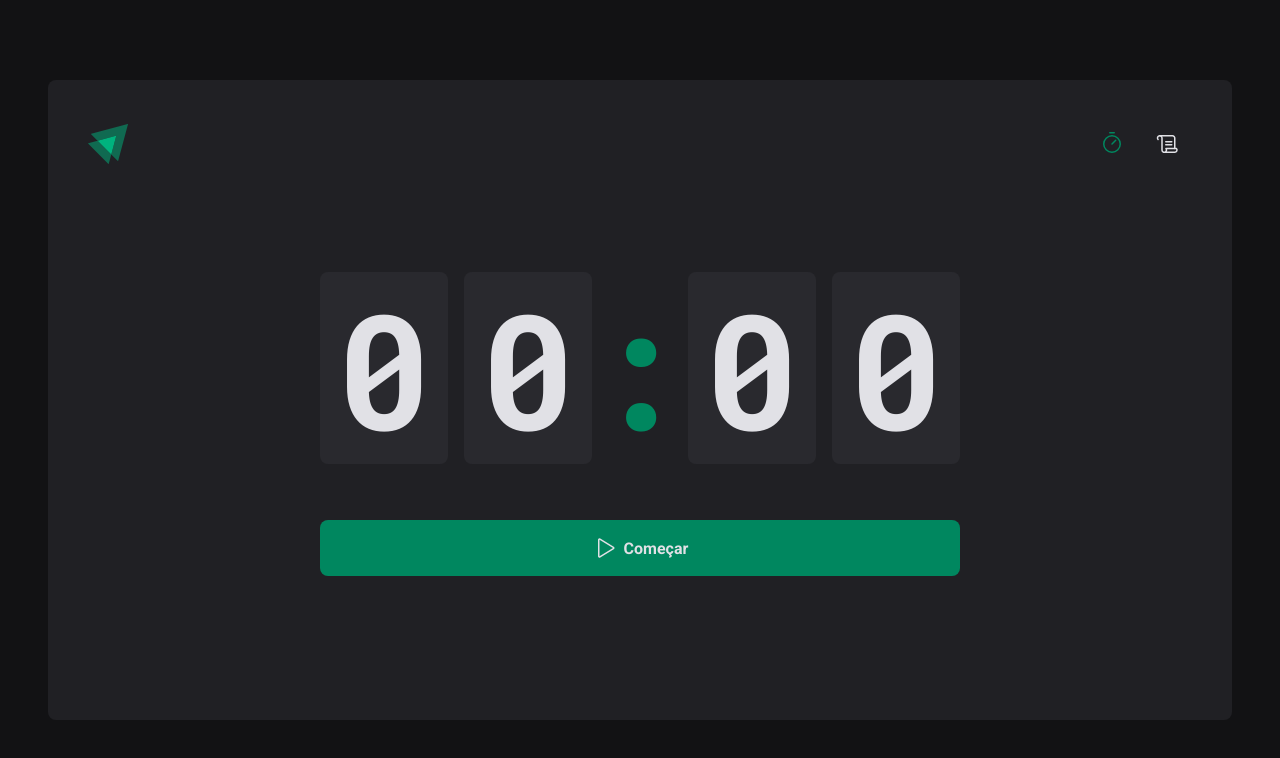
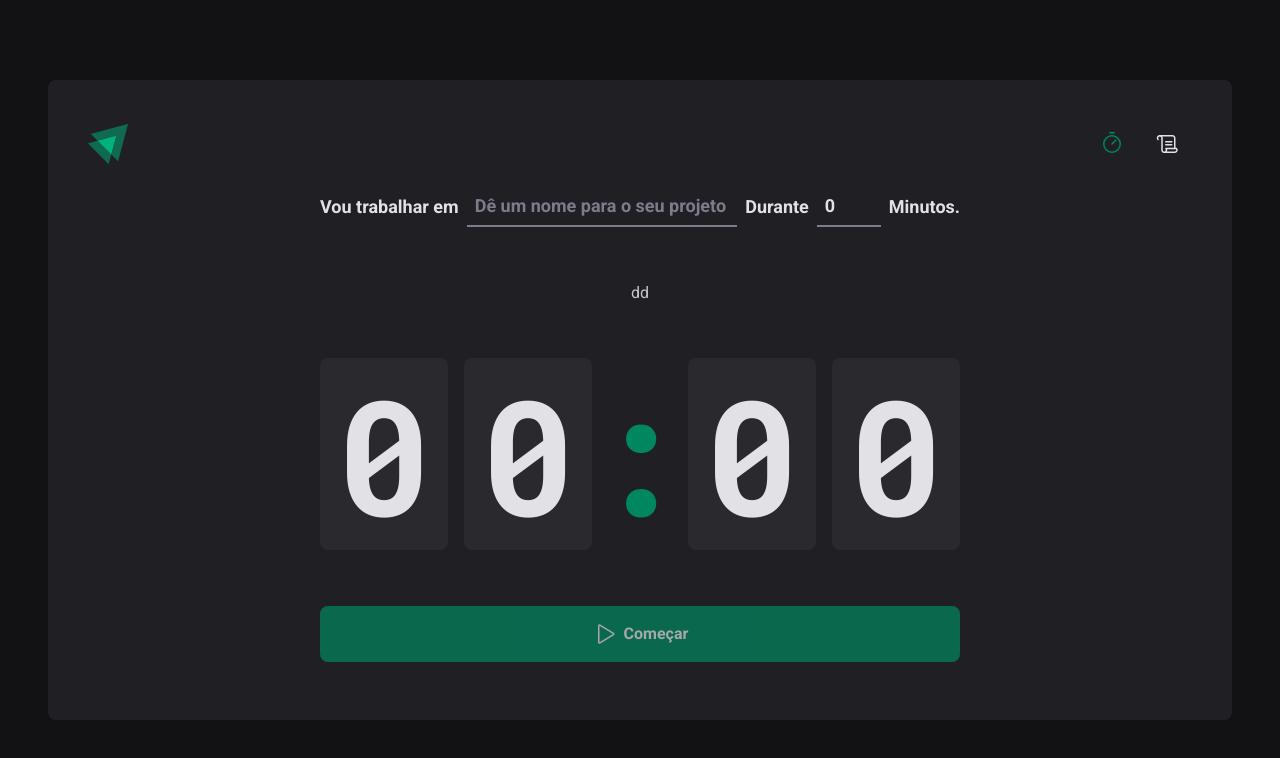
Before and after one commit to luancardosoti/ignite-reactjs-projeto-02, a React (Vite) app: page / in a window 1280 px wide. Shown: the top 758 px of the page. Built offline with nearby package versions, Linux system fonts and the light colour scheme.

Commit message:
Contexto no formulário

```diff
--- a/src/pages/Home/components/Countdown/index.tsx
+++ b/src/pages/Home/components/Countdown/index.tsx
@@ -4,10 +4,13 @@ import { CyclesContext } from '../..'
 import { CountdownContainer, Separator } from './styles'
 
 export function Countdown() {
-  const { activeCycle, activeCycleId, markCurrentCycleAsFinished } =
-    useContext(CyclesContext)
-
-  const [amountSecondsPassed, setAmountSecondsPassed] = useState(0)
+  const {
+    activeCycle,
+    activeCycleId,
+    markCurrentCycleAsFinished,
+    amountSecondsPassed,
+    setSecondsPassed,
+  } = useContext(CyclesContext)
 
   const totalSeconds = activeCycle ? activeCycle.minutesAmount * 60 : 0
 
@@ -23,11 +26,10 @@ export function Countdown() {
 
         if (secondsDifference >= totalSeconds) {
           markCurrentCycleAsFinished()
-          setAmountSecondsPassed(totalSeconds)
-          // setActiveCycleId(null) - minha mudança
+          setSecondsPassed(totalSeconds)
           clearInterval(interval)
         } else {
-          setAmountSecondsPassed(secondsDifference)
+          setSecondsPassed(secondsDifference)
         }
       }, 1000)
     }
--- a/src/pages/Home/components/NewCycleForm/index.tsx
+++ b/src/pages/Home/components/NewCycleForm/index.tsx
@@ -1,26 +1,11 @@
 import { FormContainer, MinutesAmountInput, TaskInput } from './styles'
-import { useForm } from 'react-hook-form'
-import { zodResolver } from '@hookform/resolvers/zod'
-import * as zod from 'zod'
-
-const newCycleFormValidationSchema = zod.object({
-  task: zod.string().min(1, 'Informe a tarefa'),
-  minutesAmount: zod
-    .number()
-    .min(1, 'O ciclo precisa ser de no máximo 5 minutos')
-    .max(60, 'O ciclo precisa ser de no máximo 60 minutos'),
-})
-
-type NewCycleFormData = zod.infer<typeof newCycleFormValidationSchema>
+import { useFormContext } from 'react-hook-form'
+import { useContext } from 'react'
+import { CyclesContext } from '../..'
 
 export function NewCycleForm() {
-  const { register, handleSubmit, watch, reset } = useForm<NewCycleFormData>({
-    resolver: zodResolver(newCycleFormValidationSchema),
-    defaultValues: {
-      task: '',
-      minutesAmount: 0,
-    },
-  })
+  const { activeCycle } = useContext(CyclesContext)
+  const { register } = useFormContext()
 
   return (
     <FormContainer>
--- a/src/pages/Home/index.tsx
+++ b/src/pages/Home/index.tsx
@@ -1,6 +1,8 @@
-import { createContext, useEffect, useState } from 'react'
+import { createContext, useState } from 'react'
+import { FormProvider, useForm } from 'react-hook-form'
+import { zodResolver } from '@hookform/resolvers/zod'
+import * as zod from 'zod'
 
-import { differenceInSeconds } from 'date-fns'
 import { HandPalm, Play } from 'phosphor-react'
 
 import { NewCycleForm } from './components/NewCycleForm'
@@ -24,16 +26,41 @@ interface Cycle {
 interface CyclesContextType {
   activeCycle: Cycle | undefined
   activeCycleId: string | null
+  amountSecondsPassed: number
   markCurrentCycleAsFinished: () => void
+  setSecondsPassed: (seconds: number) => void
 }
 
 export const CyclesContext = createContext({} as CyclesContextType)
+const newCycleFormValidationSchema = zod.object({
+  task: zod.string().min(1, 'Informe a tarefa'),
+  minutesAmount: zod
+    .number()
+    .min(1, 'O ciclo precisa ser de no máximo 5 minutos')
+    .max(60, 'O ciclo precisa ser de no máximo 60 minutos'),
+})
+
+type NewCycleFormData = zod.infer<typeof newCycleFormValidationSchema>
 
 export function Home() {
   const [cycles, setCycles] = useState<Cycle[]>([])
   const [activeCycleId, setActiveCycleId] = useState<string | null>(null)
+  const [amountSecondsPassed, setAmountSecondsPassed] = useState(0)
+
+  const newCycleForm = useForm<NewCycleFormData>({
+    resolver: zodResolver(newCycleFormValidationSchema),
+    defaultValues: {
+      task: '',
+      minutesAmount: 0,
+    },
+  })
+  const { handleSubmit, watch, reset } = newCycleForm
 
   const activeCycle = cycles.find((cycle) => cycle.id === activeCycleId)
+
+  function setSecondsPassed(seconds: number) {
+    setAmountSecondsPassed(seconds)
+  }
 
   function markCurrentCycleAsFinished() {
     setCycles((state) =>
@@ -50,22 +77,22 @@ export function Home() {
     )
   }
 
-  // function handleCreateNewCycle(data: NewCycleFormData) {
-  //   const id = String(new Date().getTime())
+  function handleCreateNewCycle(data: NewCycleFormData) {
+    const id = String(new Date().getTime())
 
-  //   const newCycle: Cycle = {
-  //     id,
-  //     task: data.task,
-  //     minutesAmount: data.minutesAmount,
-  //     startDate: new Date(),
-  //   }
+    const newCycle: Cycle = {
+      id,
+      task: data.task,
+      minutesAmount: data.minutesAmount,
+      startDate: new Date(),
+    }
 
-  //   setCycles((oldState) => [...oldState, newCycle])
-  //   setActiveCycleId(id)
-  //   setAmountSecondsPassed(0)
+    setCycles((oldState) => [...oldState, newCycle])
+    setActiveCycleId(id)
+    setAmountSecondsPassed(0)
 
-  //   reset()
-  // }
+    reset()
+  }
 
   function handleInterruptCycle() {
     setCycles((state) =>
@@ -84,16 +111,25 @@ export function Home() {
     setActiveCycleId(null)
   }
 
-  // const task = watch('task')
-  // const isSubmitDisabled = !task
+  const task = watch('task')
+  const isSubmitDisabled = !task
 
   return (
     <HomeContainer>
-      <form /* onSubmit={handleSubmit(handleCreateNewCycle)} */ action="">
+      <form onSubmit={handleSubmit(handleCreateNewCycle)} action="">
         <CyclesContext.Provider
-          value={{ activeCycle, activeCycleId, markCurrentCycleAsFinished }}
+          value={{
+            activeCycle,
+            activeCycleId,
+            markCurrentCycleAsFinished,
+            amountSecondsPassed,
+            setSecondsPassed,
+          }}
         >
-          {/* <NewCycleForm /> */}
+          <FormProvider {...newCycleForm}>
+            <NewCycleForm />
+          </FormProvider>
+          dd
           <Countdown />
         </CyclesContext.Provider>
 
@@ -103,7 +139,7 @@ export function Home() {
             Interromper
           </StopCountdownButton>
         ) : (
-          <StartCountdownButton /* disabled={isSubmitDisabled} */ type="submit">
+          <StartCountdownButton disabled={isSubmitDisabled} type="submit">
             <Play size={24} />
             Começar
           </StartCountdownButton>
```
